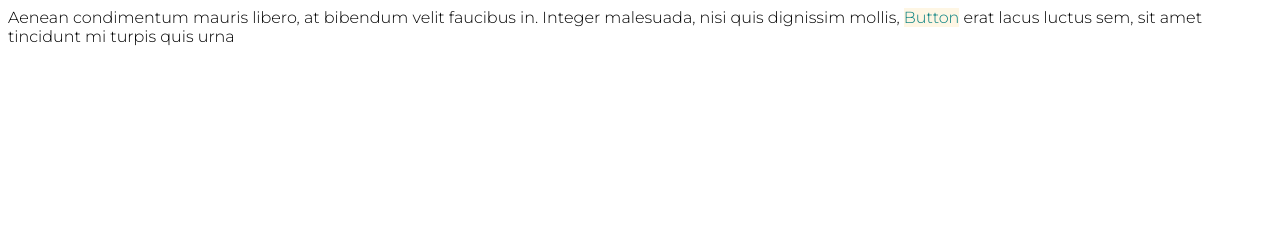
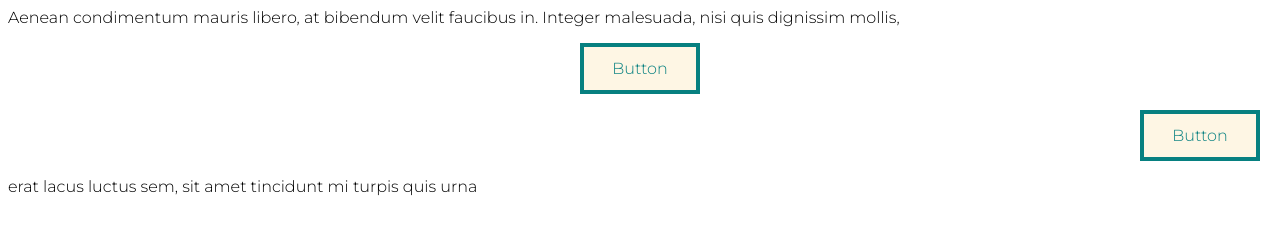
Before and after one commit to fael1505/-CSS-Training-Box-Model, a plain HTML site: page index.html in a window 1280 px wide. Drawn offline with Linux system fonts and the light colour scheme.

Commit message:
[update] projeto concluído

```diff
--- a/index.html
+++ b/index.html
@@ -12,7 +12,7 @@
 
 <body>
   <div>Aenean condimentum mauris libero, at bibendum velit faucibus in. Integer malesuada, nisi quis dignissim mollis,
-    <a href="#">Button</a>
+    <a href="#">Button</a><a href="#">Button</a>
     erat lacus luctus sem, sit amet tincidunt mi turpis quis urna
   </div>
 </body>
--- a/style.css
+++ b/style.css
@@ -24,4 +24,21 @@ a {
   text-decoration: none;
   color: #078080;
   background-color: #fef6e4;
+
+  border: 4px solid #078080;
+  padding: 12px 8px;
+  margin: 16px 12px;
+
+  display: block;
+  width: 120px;
+  text-align: center;
+  box-sizing: border-box;
 }
+
+a:first-child{
+  margin:1em auto;
+}
+
+a:first-child + a{
+  margin-left: auto;
+}
```
